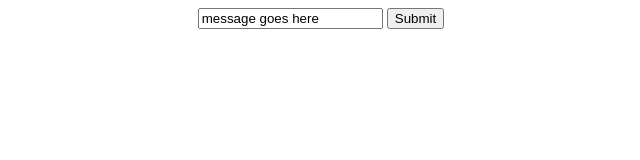
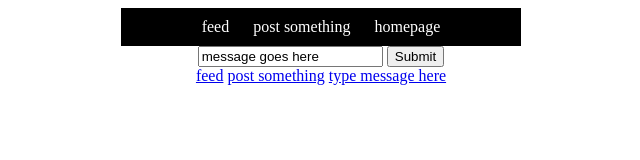
Before and after one commit to girlcodeakl/mcauley2017, a plain HTML site: page public/post.html in a window 1280 px wide. Shown: the whole page, without its empty margins (319-959 px from the left). Drawn offline with Linux system fonts and the light colour scheme.

Commit message:
added a nav bar which was linked to all three pages

```diff
--- a/public/post.html
+++ b/public/post.html
@@ -5,9 +5,17 @@
     <link rel="stylesheet" href="style.css">
   </head>
   <body>
+    <div class="nav-bar">
+          <a href="feed.html">feed</a>
+          <a href="post.html">post something</a>
+          <a href="index.html"> homepage</a>
+        </div>
       <form method="post" action="/posts">
           <input type="text" name="message" value="message goes here">
           <input type="submit" value="Submit">
       </form>
+      <a href="feed.html">feed</a>
+      <a href="post.html">post something</a>
+      <a href="message.html">type message here</a>
   </body>
 </html>
--- a/public/style.css
+++ b/public/style.css
@@ -18,3 +18,16 @@ h1 {
   border: 2px solid #FFB03B;
   border-radius: 5px;
 }
+.nav-bar{
+  color: white;
+  background-color: black;
+  max-width: 400px;
+  margin: auto;
+
+}
+.nav-bar a{
+  color: white;
+  margin:10px;
+  display: inline-block;
+  text-decoration:none;
+}
```
Also changed, not shown: public/feed.html (+5 -0 lines), public/index.html (+6 -2 lines).
